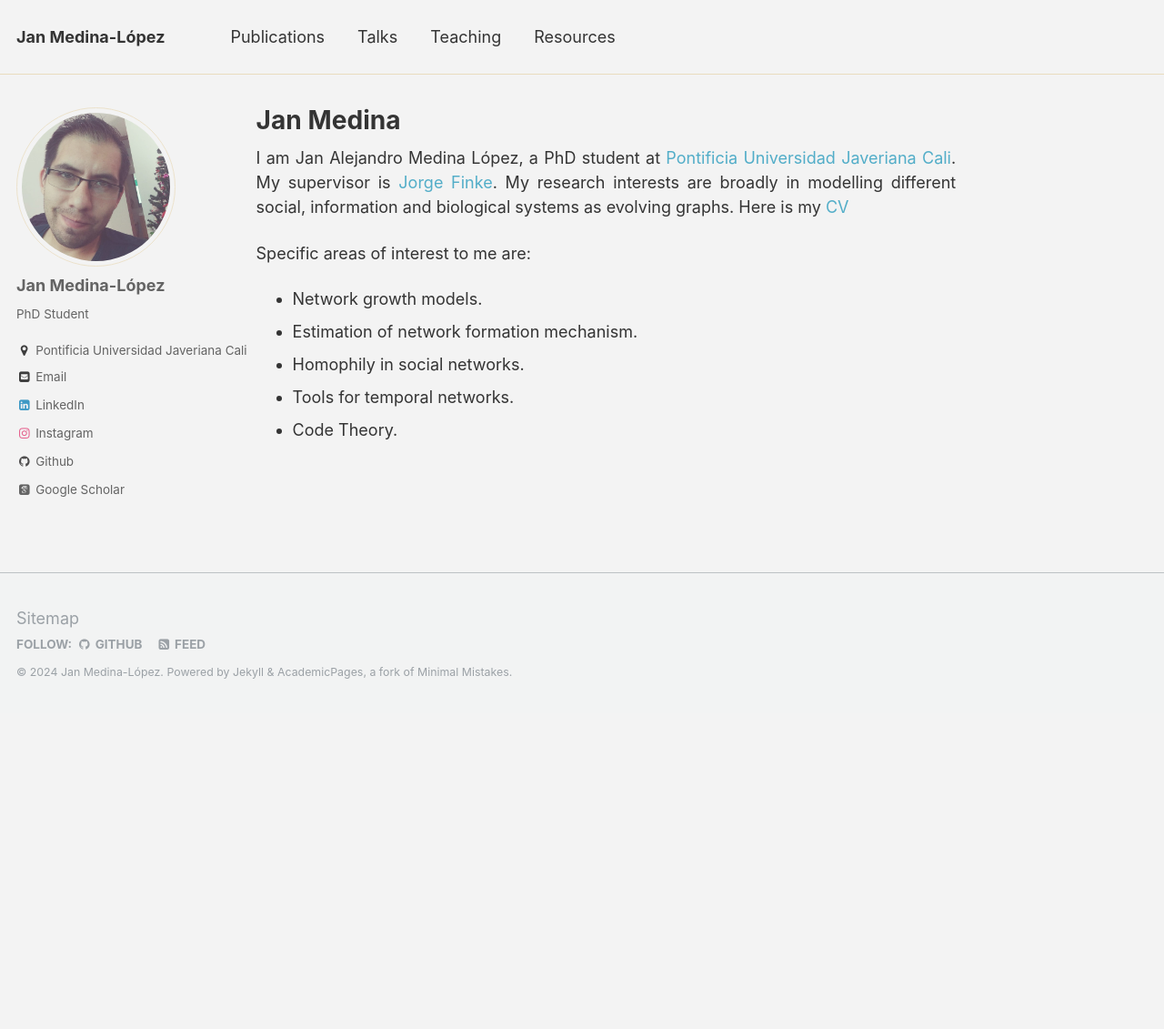
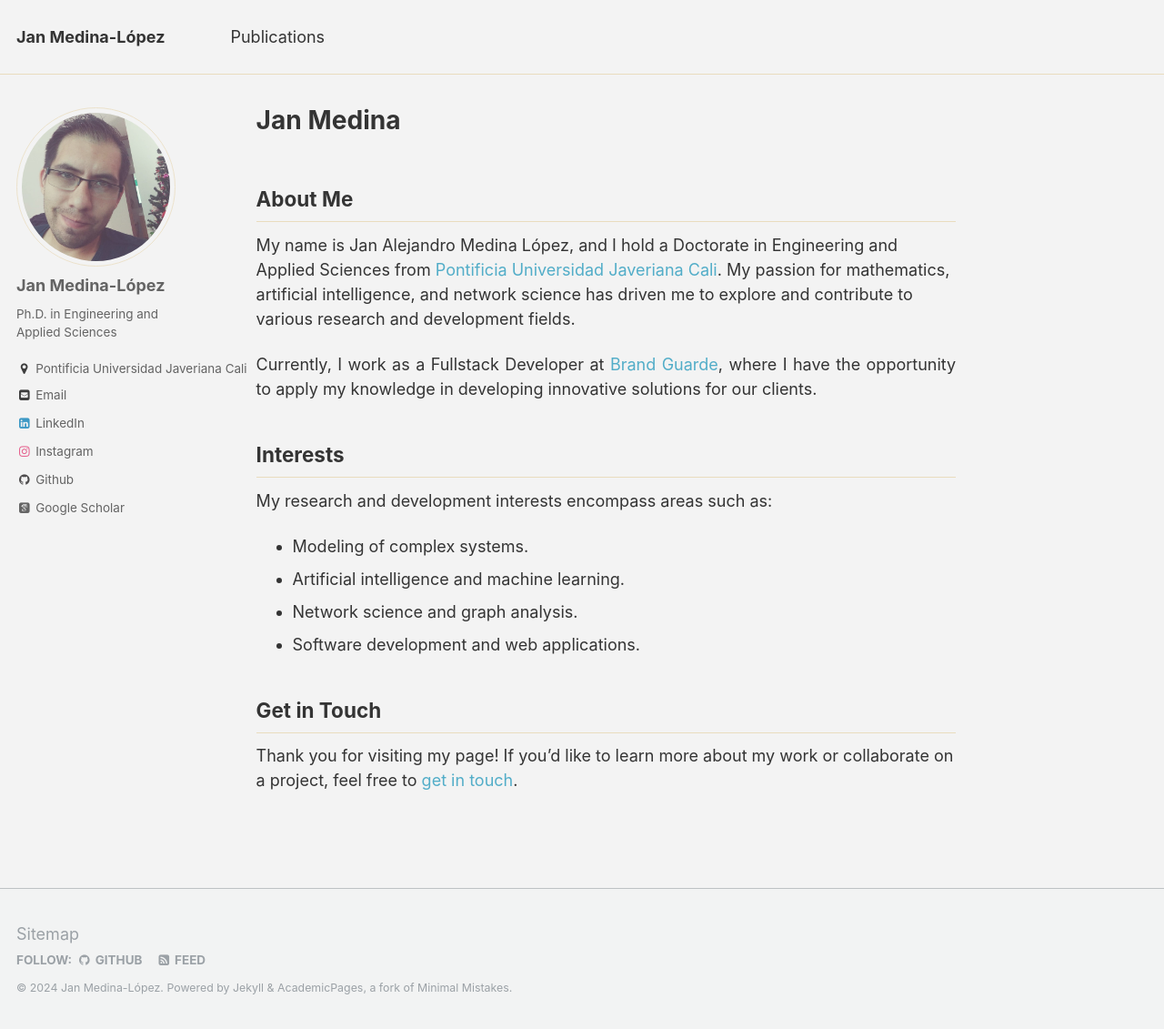
Before and after one commit to jan-medina/jan-medina.github.io, a Jekyll site: the page built from _pages/about.md, in a window 1280 px wide and 1131 px high. Shown: the whole window at 91% size. Built offline with Jekyll 4.4.1, drawn with Linux system fonts in a browser that asks for light colours; some web fonts are replaced.

Commit message:
Updating web-page

```diff
--- a/Gemfile
+++ b/Gemfile
@@ -29,3 +29,5 @@ group :jekyll_plugins do
   gem 'jekyll-sitemap'
   gem 'jekyll-include-cache'
 end
+
+gem "webrick", "~> 1.8"
--- a/_config.yml
+++ b/_config.yml
@@ -80,11 +80,11 @@ analytics:
 author:
   name             : "Jan Medina-López"
   avatar           : "biophoto.jpg"
-  bio              : "PhD Student"
+  bio              : "Ph.D. in Engineering and Applied Sciences"
   location         : "Pontificia Universidad Javeriana Cali"
   employer         :
   googlescholar    : "https://scholar.google.com/citations?user=tiIUyC8AAAAJ&hl=es"
-  email            : "janmedina@javerianacali.edu.co"
+  email            : "janmedina14@gmail.com"
   uri              :
   bitbucket        :
   codepen          :
@@ -97,7 +97,7 @@ author:
   keybase          :
   instagram        : "medina.jan"
   lastfm           :
-  linkedin         : "www.linkedin.com/in/jan-medina-lópez/"
+  linkedin         : "jan-medina-lopez"
   orcid            :
   pinterest        :
   soundcloud       :
--- a/_data/authors.yml
+++ b/_data/authors.yml
@@ -3,7 +3,7 @@
 Name Name:
   name        : "Jan Medina"
   uri         : "http://janmedina.github.io"
-  email       : "janmedina@javerianacali.edu.co"
+  email       : "janmedina14@gmail.com"
   bio         : "This is the first name."
   avatar      : "biophoto.jpg"
   twitter     : "medina.jan"
--- a/_data/navigation.yml
+++ b/_data/navigation.yml
@@ -2,12 +2,3 @@
 main:
   - title: "Publications"
     url: /publications/
-
-  - title: "Talks"
-    url: /talks/
-
-  - title: "Teaching"
-    url: /teaching/
-
-  - title: "Resources"
-    url: /resources/
--- a/_pages/about.md
+++ b/_pages/about.md
@@ -1,20 +1,29 @@
 ---
 permalink: /
-title: "Jan Medina"
-excerpt: "About me"
+title: 'Jan Medina'
+excerpt: 'About me'
 author_profile: true
 redirect_from:
   - /about/
   - /about.html
 ---
 
-I am Jan Alejandro Medina López, a PhD student at [Pontificia Universidad Javeriana Cali](https://www.javerianacali.edu.co). My supervisor is [Jorge Finke](https://www.jfinke.org). My research interests are broadly in modelling different social, information and biological systems as evolving graphs. Here is my [CV](https://jan-medina.github.io/files/JAM_HV.pdf)
+## About Me
+
+My name is Jan Alejandro Medina López, and I hold a Doctorate in Engineering and Applied Sciences from [Pontificia Universidad Javeriana Cali](https://www.javerianacali.edu.co). My passion for mathematics, artificial intelligence, and network science has driven me to explore and contribute to various research and development fields.
+
+Currently, I work as a Fullstack Developer at [Brand Guarde](https://www.brandguarde.com/), where I have the opportunity to apply my knowledge in developing innovative solutions for our clients.
 {: .text-justify}
 
+## Interests
 
-Specific areas of interest to me are:
-* Network growth models.
-* Estimation of network formation mechanism.
-* Homophily in social networks.
-* Tools for temporal networks.
-* Code Theory.
+My research and development interests encompass areas such as:
+
+- Modeling of complex systems.
+- Artificial intelligence and machine learning.
+- Network science and graph analysis.
+- Software development and web applications.
+
+## Get in Touch
+
+Thank you for visiting my page! If you'd like to learn more about my work or collaborate on a project, feel free to [get in touch](mailto:janmedina14@gmail.com).
```
Also changed, not shown: _publications/heliyon1.md (added, +13 -0 lines), Gemfile.lock.
